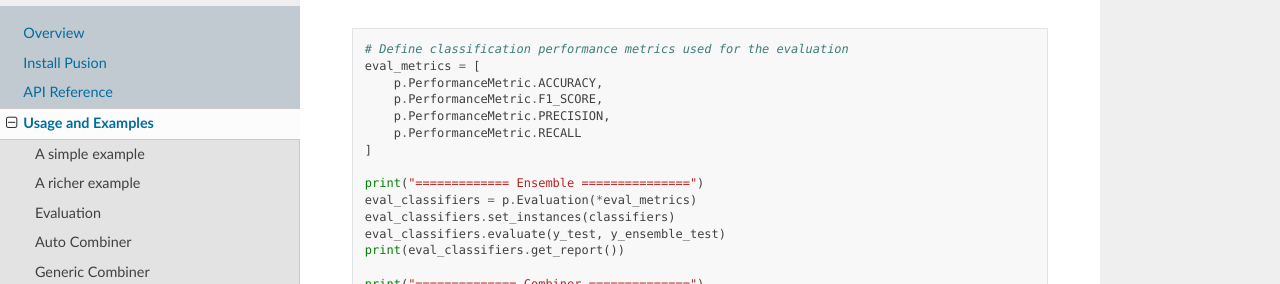
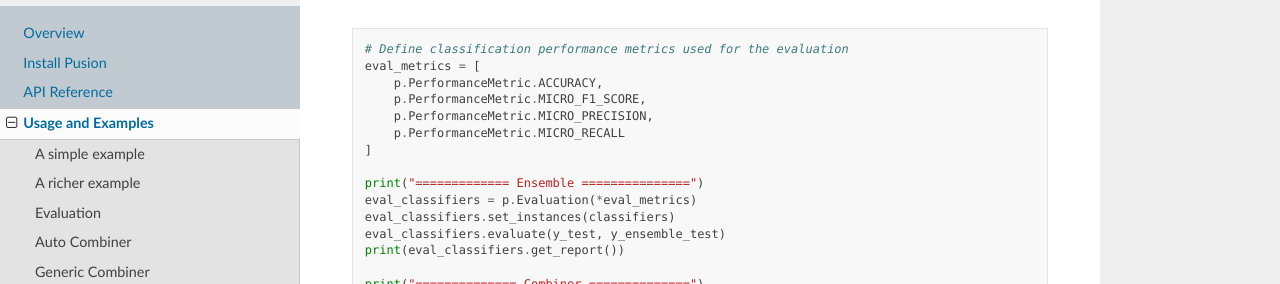
Before and after one commit to IPVS-AS/pusion, a Sphinx documentation site: the page built from docs/source/usage_and_examples.rst, in a window 1280 px wide and 900 px high, scrolled down 1600 px. Shown: the part 168-452 px from the top of the window. Built offline with Sphinx 7.4.7 and the Read the Docs theme 2.0.0, drawn with Linux system fonts in a browser that asks for light colours; some of the changed text lies outside the part shown.

Commit message:
Update doc and doc examples.

```diff
--- a/docs/source/usage_and_examples.rst
+++ b/docs/source/usage_and_examples.rst
@@ -97,9 +97,9 @@ for the combiner as well as for the ensemble.
     # Define classification performance metrics used for the evaluation
     eval_metrics = [
         p.PerformanceMetric.ACCURACY,
-        p.PerformanceMetric.F1_SCORE,
-        p.PerformanceMetric.PRECISION,
-        p.PerformanceMetric.RECALL
+        p.PerformanceMetric.MICRO_F1_SCORE,
+        p.PerformanceMetric.MICRO_PRECISION,
+        p.PerformanceMetric.MICRO_RECALL
     ]
 
     print("============= Ensemble ===============")
@@ -244,9 +244,9 @@ The framework provides also a specific evaluation methodology for complementary-
     # Define classification performance metrics used for the evaluation
     eval_metrics = [
         p.PerformanceMetric.ACCURACY,
-        p.PerformanceMetric.F1_SCORE,
-        p.PerformanceMetric.PRECISION,
-        p.PerformanceMetric.RECALL
+        p.PerformanceMetric.MICRO_F1_SCORE,
+        p.PerformanceMetric.MICRO_PRECISION,
+        p.PerformanceMetric.MICRO_RECALL
     ]
 
     # Evaluate ensemble classifiers
```
Also changed, not shown: 2 other files.
